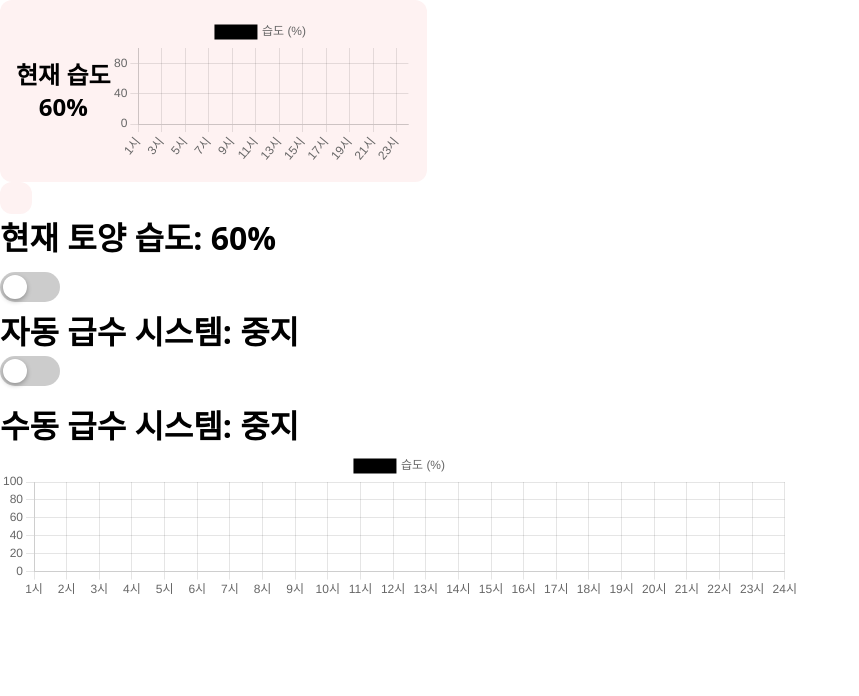
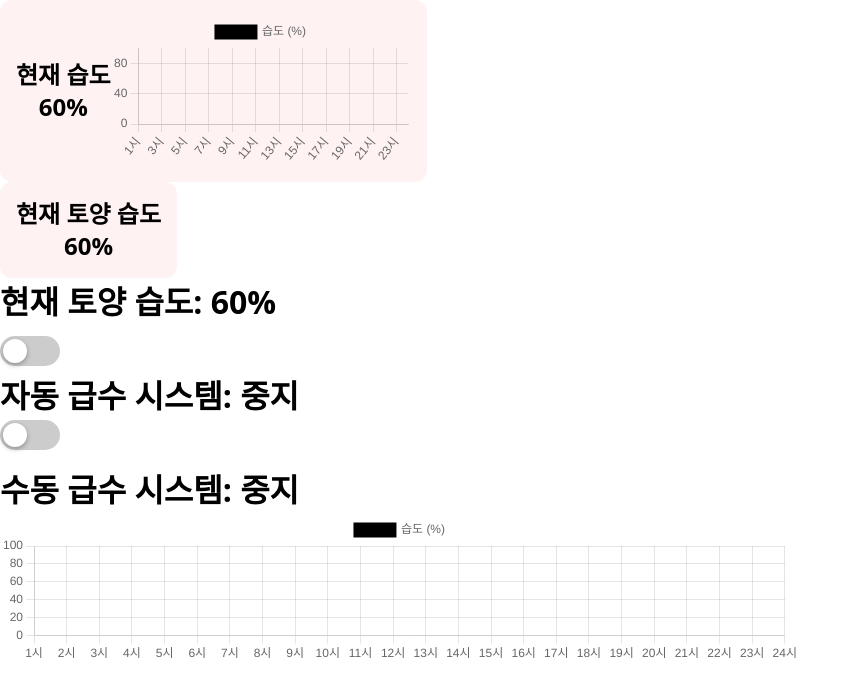
Before and after one commit to naeunminchocofarm/naeunminchocofarm_web, a React (Vite) app: page /examples/chart in a window 1280 px wide. Shown: the top 696 px of the page, without its empty margins (0-859 px from the left). Built offline with nearby package versions, Linux system fonts and the light colour scheme; no server answers.

Commit message:
SoilHumidity 오타 수정

```diff
--- a/src/humidity/components/Humidity.jsx
+++ b/src/humidity/components/Humidity.jsx
@@ -12,6 +12,7 @@ import humidityApi from "../apis/humidity_api";
 import CurrentHumidity from "./CurrentHumidity";
 import Card from "../../common_components/Card";
 import HumidityChart from "./HumidityChart";
+import SoilHumidity from "./SoilHumidity";
 
 Chart.register(...registerables);
 
@@ -65,7 +66,7 @@ const Humidity = () => {
 
   return (
     <>
-
+      {/* Card에는 className 주면 안됨! 따로 감쌀 태그 만들어서 flex 주기!*/}
       <Card className="flex items-center">
         <div>
           <CurrentHumidity currentHumidity={currentHumidity} />
@@ -80,7 +81,7 @@ const Humidity = () => {
       </Card> */}
 
       <Card>
-        <soilHumidity  />
+        <SoilHumidity soilHumidity={soilHumidity}/>
       </Card>
 
       {/* 현재 토양 습도 */}
--- a/src/humidity/components/SoilHumidity.jsx
+++ b/src/humidity/components/SoilHumidity.jsx
@@ -1,11 +1,12 @@
-export default function soilHumidity({soilHumidity}) {
+export default function SoilHumidity({soilHumidity}) {
   //가상 토양 습도 데이터
 
   return(
     <>
-      <div className="" >
-          현재 토양 습도: {soilHumidity}%
-        </div>
+      <div className="text-2xl font-bold text-center" >
+        <p>현재 토양 습도</p>
+        {soilHumidity}%
+      </div>
     </>
   )
 
```
Lines whose indentation alone changed are shown as unchanged.
